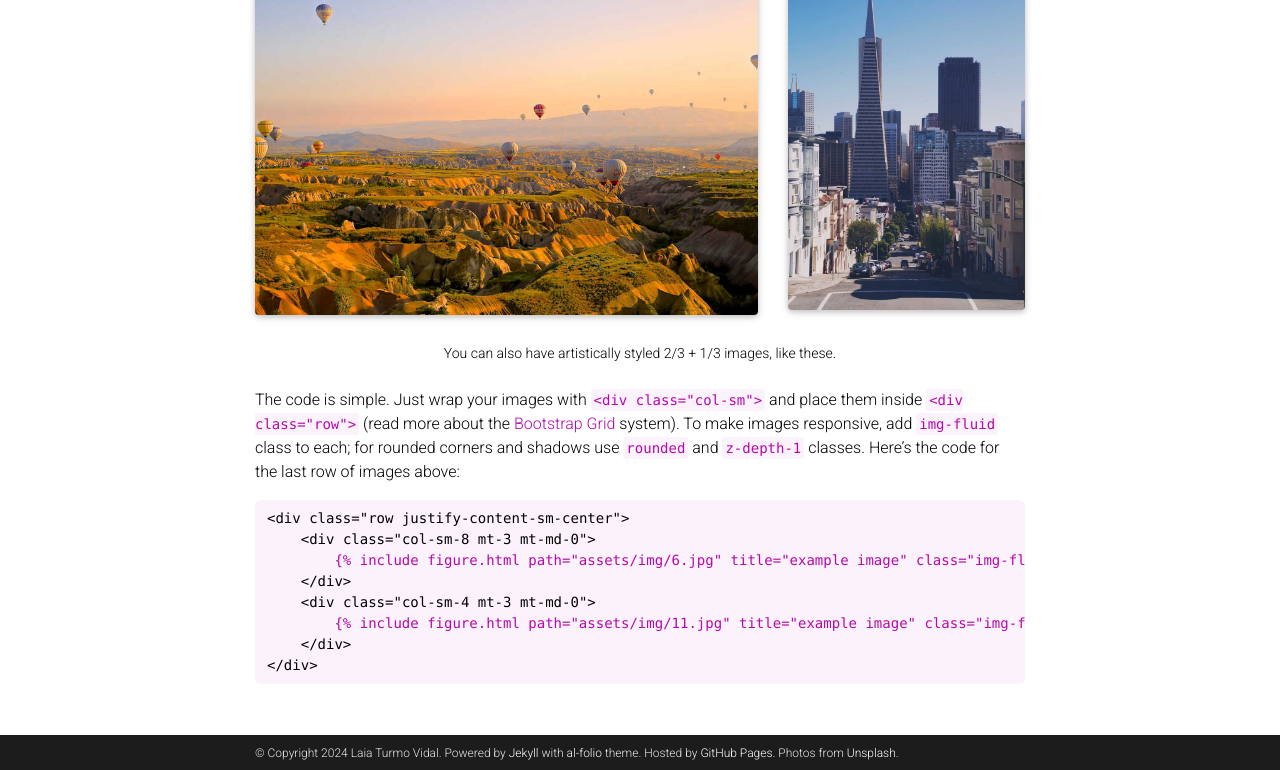
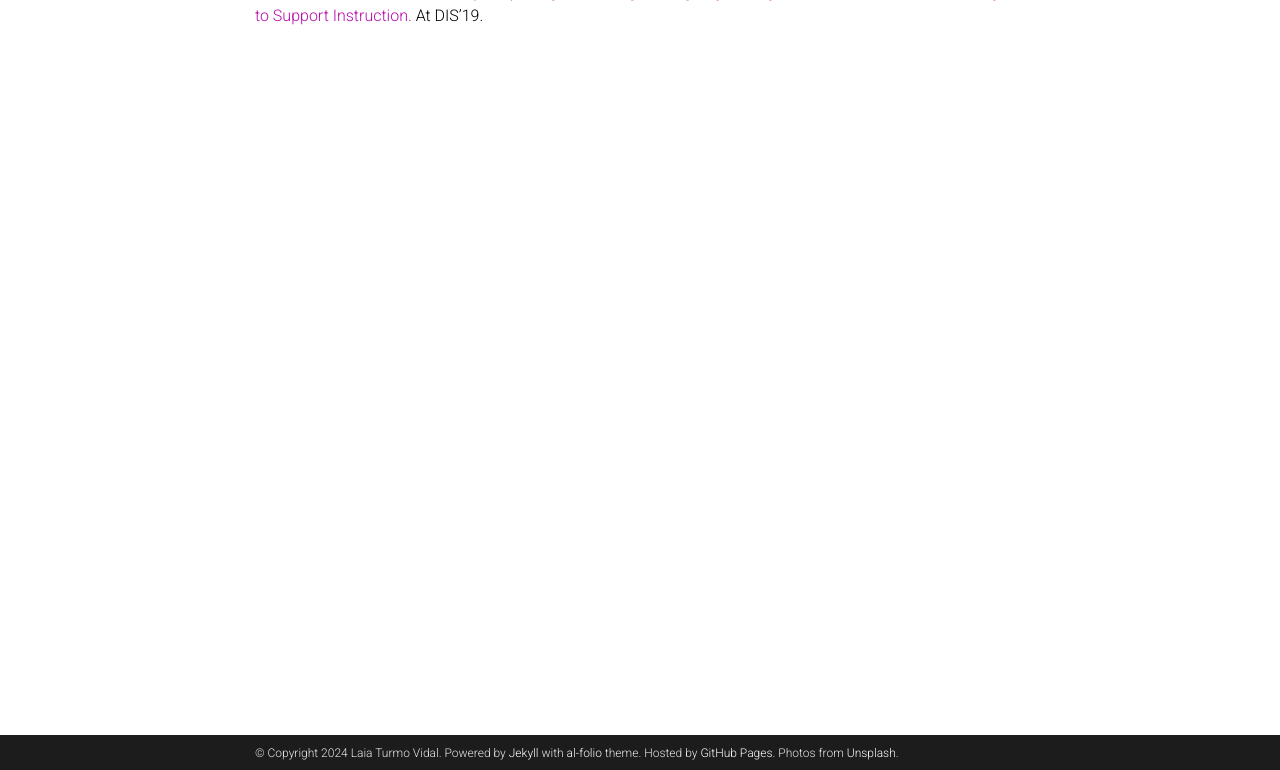
Before and after one commit to laiatv/laiatv.github.io, a Jekyll site: the page built from _projects/6_project-EnlightenED.md, in a window 1280 px wide and 1318 px high. Shown: the part 548-1318 px from the top of the window. Built offline with Jekyll 4.4.1, drawn with Linux system fonts in a browser that asks for light colours; full-size pictures stand in for the smaller copies a plugin makes; comment, search, counter and statistics services are not loaded; a style sheet for code colours, icons or effects is not loaded; some of the changed text lies outside the part shown.

Commit message:
Update content 6_project-EnlightenED.md

````diff
--- a/_projects/6_project-EnlightenED.md
+++ b/_projects/6_project-EnlightenED.md
@@ -23,38 +23,5 @@
     </div>
 </div>
 
-
-
-
-
-
-<div class="row justify-content-sm-center">
-    <div class="col-sm-8 mt-3 mt-md-0">
-        {% include figure.html path="assets/img/6.jpg" title="example image" class="img-fluid rounded z-depth-1" %}
-    </div>
-    <div class="col-sm-4 mt-3 mt-md-0">
-        {% include figure.html path="assets/img/11.jpg" title="example image" class="img-fluid rounded z-depth-1" %}
-    </div>
-</div>
-<div class="caption">
-    You can also have artistically styled 2/3 + 1/3 images, like these.
-</div>
-
-
-The code is simple.
-Just wrap your images with `<div class="col-sm">` and place them inside `<div class="row">` (read more about the <a href="https://getbootstrap.com/docs/4.4/layout/grid/">Bootstrap Grid</a> system).
-To make images responsive, add `img-fluid` class to each; for rounded corners and shadows use `rounded` and `z-depth-1` classes.
-Here's the code for the last row of images above:
-
-{% raw %}
-```html
-<div class="row justify-content-sm-center">
-    <div class="col-sm-8 mt-3 mt-md-0">
-        {% include figure.html path="assets/img/6.jpg" title="example image" class="img-fluid rounded z-depth-1" %}
-    </div>
-    <div class="col-sm-4 mt-3 mt-md-0">
-        {% include figure.html path="assets/img/11.jpg" title="example image" class="img-fluid rounded z-depth-1" %}
-    </div>
-</div>
-```
-{% endraw %}
+Publications
+Turmo Vidal et al. (2019). [Enlightened Yoga: Designing an Augmented Class with Wearable Lights to Support Instruction.](https://dl.acm.org/doi/abs/10.1145/3322276.3322338) At DIS'19.
````
